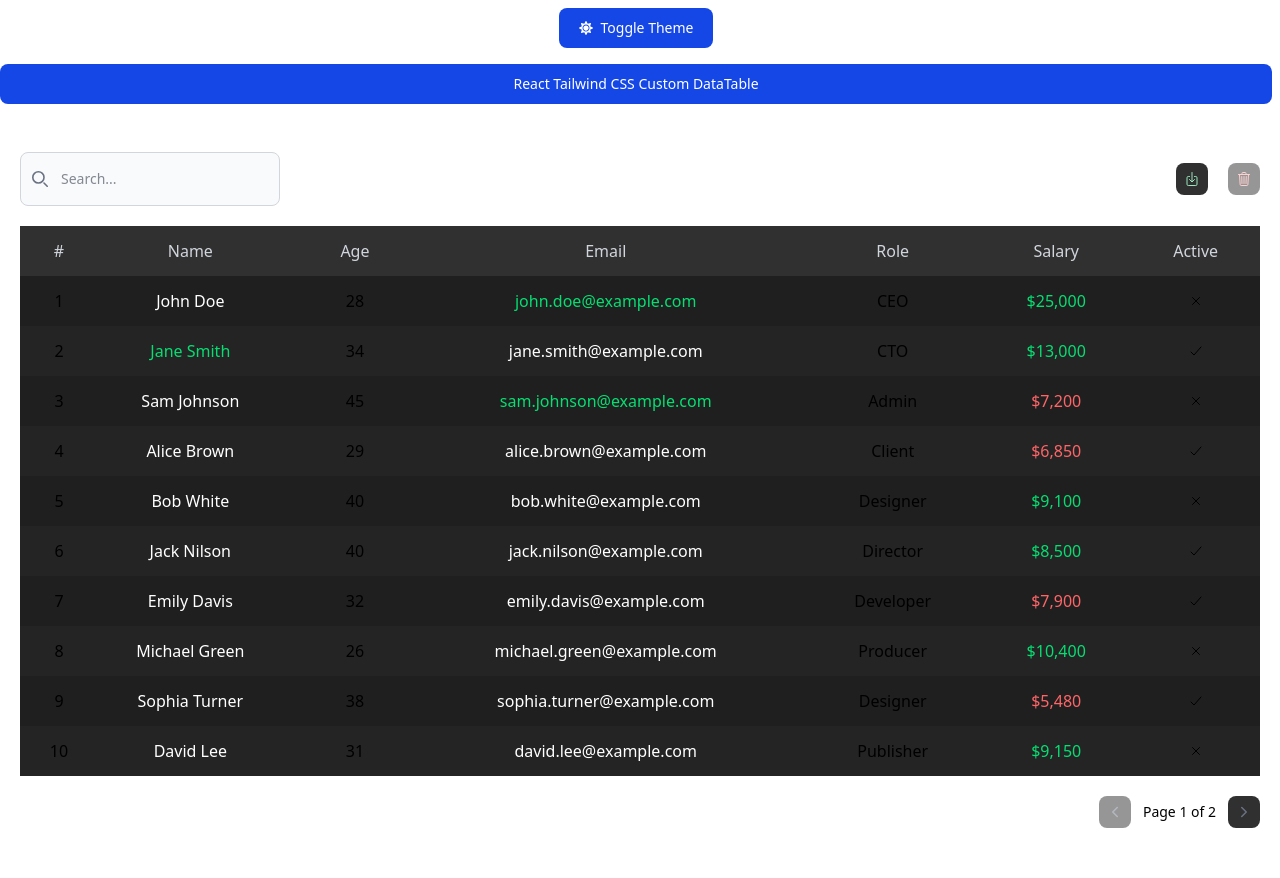
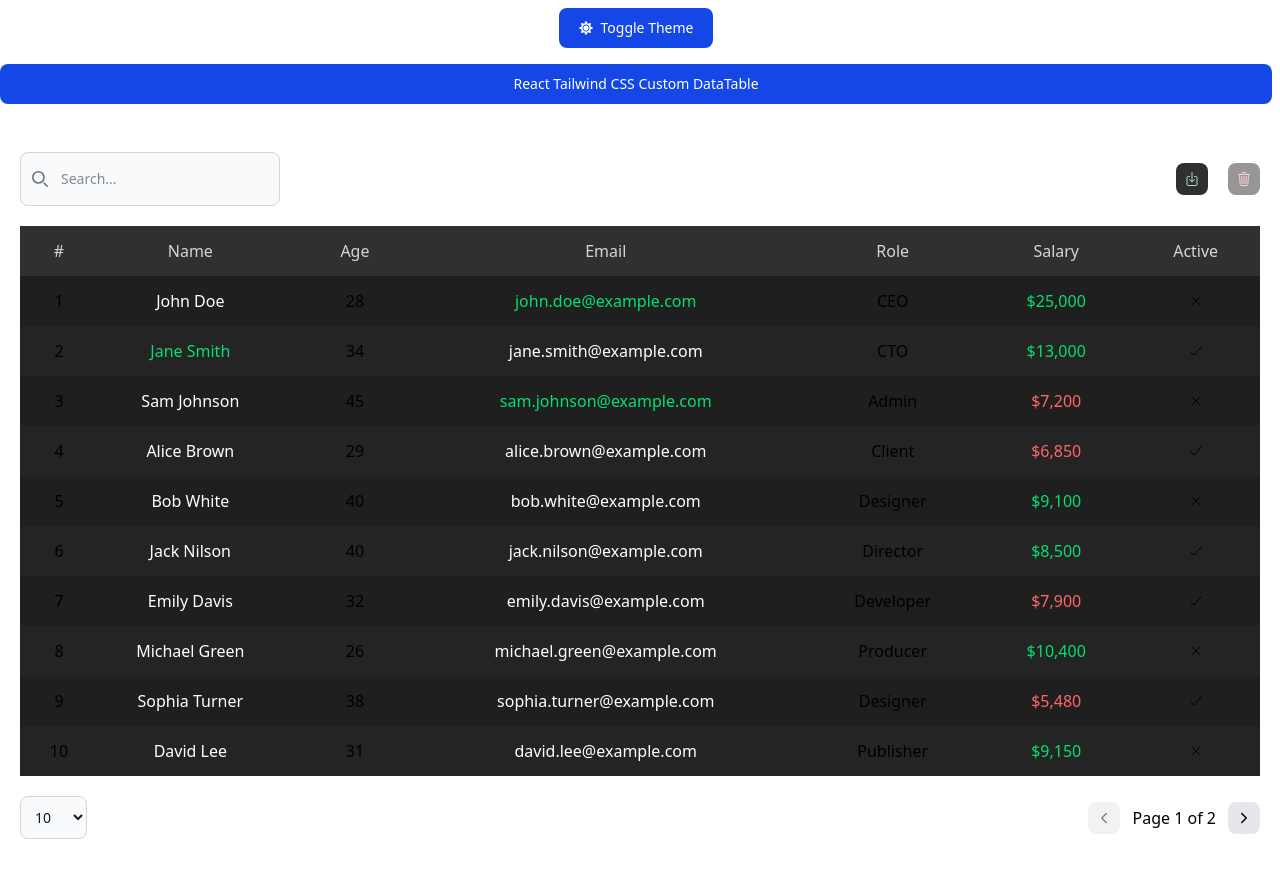
Before and after one commit to maakbarofficial/React-TailwindCSS-Custom-DataTable, a React (Vite) app: page / in a window 1280 px wide. Built offline with nearby package versions, Linux system fonts and the light colour scheme.

Commit message:
Fix Page Size and Pagination UI

```diff
--- a/src/App.jsx
+++ b/src/App.jsx
@@ -19,7 +19,7 @@ function App() {
         <h1>React Tailwind CSS Custom DataTable</h1>
       </div>
       <div className="p-5">
-        <DataTable data={data} searchBar={true} pagination={true} removableRows={true} excelExport={true} />
+        <DataTable data={data} searchBar={true} pagination={true} removableRows={true} excelExport={true} pageSizeControl={true} />
       </div>
     </div>
   )
--- a/src/DataTable.jsx
+++ b/src/DataTable.jsx
@@ -282,11 +282,11 @@ const DataTable = ({
             </div>
             <div className="w-full mt-5 flex items-center justify-between">
                 {pageSizeControl ? (
-                    <div className="rounded-lg py-[2px] pr-1 bg-[#303030] w-fit text-gray-400">
+                    <div>
                         <select
                             value={pageSize}
                             onChange={(e) => setPageSize(Number(e.target.value))}
-                            className="bg-transparent outline-none w-[80px] px-1"
+                            className="bg-gray-50 border border-gray-300 text-gray-900 text-sm rounded-lg focus:ring-blue-500 focus:border-blue-500 block w-full p-2.5 dark:bg-gray-700 dark:border-gray-600 dark:placeholder-gray-400 dark:text-white dark:focus:ring-blue-500 dark:focus:border-blue-500"
                         >
                             <option value={5}>5</option>
                             <option value={10}>10</option>
@@ -303,19 +303,19 @@ const DataTable = ({
                         <button
                             onClick={() => setCurrentPage(currentPage - 1)}
                             disabled={currentPage === 0}
-                            className="rounded-lg bg-[#303030] p-2 disabled:opacity-50"
+                            className="rounded-lg bg-gray-200 dark:bg-gray-800 p-2 disabled:opacity-50"
                         >
-                            <ChevronBackOutline className={"!text-gray-500"} />
+                            <ChevronBackOutline className="text-black dark:text-white font-bold" />
                         </button>
-                        <span className="text-sm">
+                        <span className="text-base dark:text-white">
                             Page {currentPage + 1} of {totalPages}
                         </span>
                         <button
                             onClick={() => setCurrentPage(currentPage + 1)}
                             disabled={currentPage + 1 === totalPages}
-                            className="rounded-lg bg-[#303030] p-2 disabled:opacity-50"
+                            className="rounded-lg bg-gray-200 dark:bg-gray-800 p-2 disabled:opacity-50"
                         >
-                            <ChevronForwardOutline className={"!text-gray-500"} />
+                            <ChevronForwardOutline className="text-black dark:text-white font-bold" />
                         </button>
                     </div>
                 )}
```
